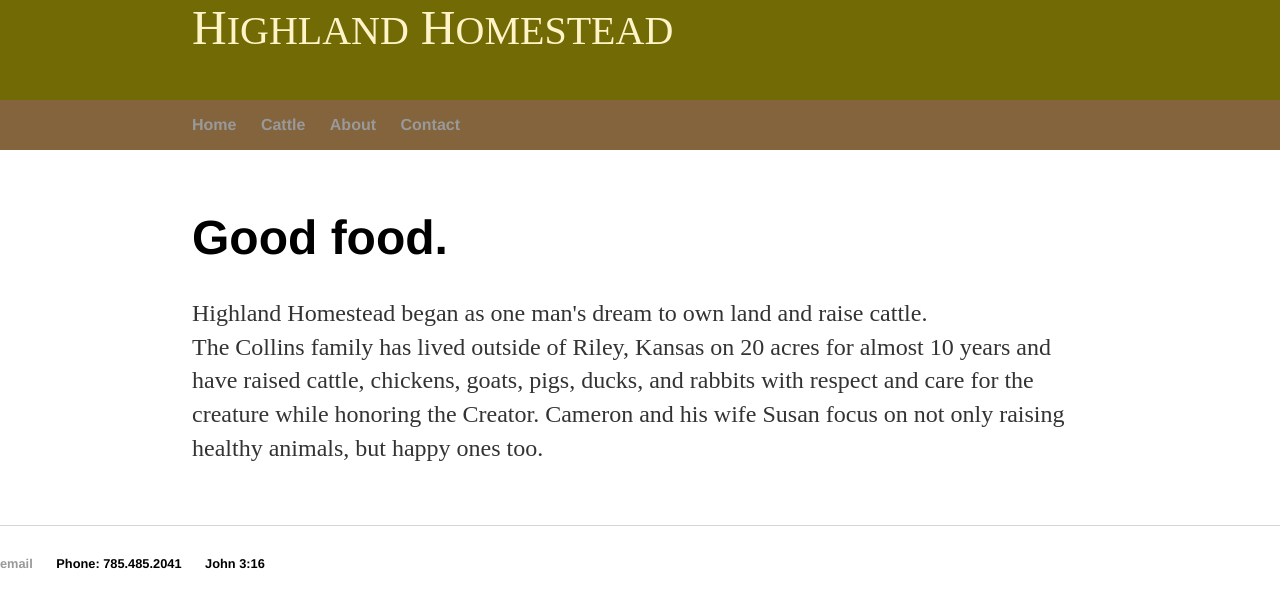
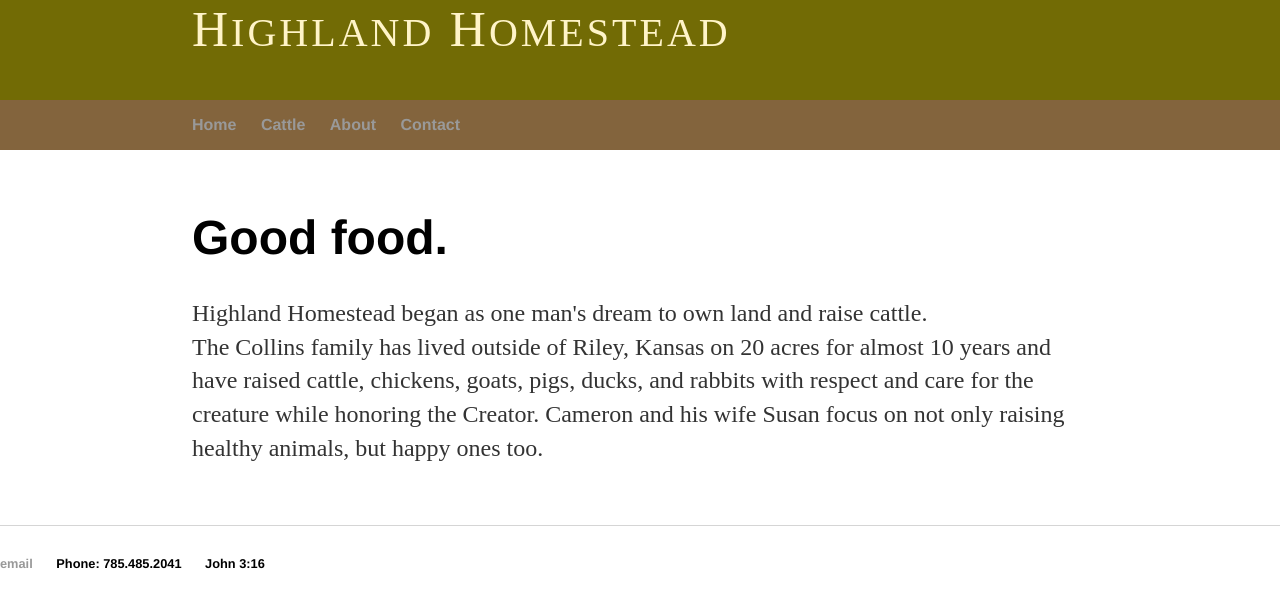
Before and after one commit to collinshomestead/collinshomestead.github.io, a Jekyll site: the page built from index.html, in a window 1280 px wide. Shown: the top 608 px of the page. Built offline with Jekyll 4.4.1, drawn with Linux system fonts in a browser that asks for light colours; some web fonts are replaced.

Commit message:
Update main.css

```diff
--- a/css/main.css
+++ b/css/main.css
@@ -24,10 +24,11 @@ body {
 }
 .headerwords{
     font-family:'AmaranthBold';
-    font-size: 48px;
+    font-size: 50px;
     color: #fff4c8;
     width: 70%;
     margin: 0 auto;
+    letter-spacing: 3px;
 }
 .topbox{
     background-color: #83643d;
```
